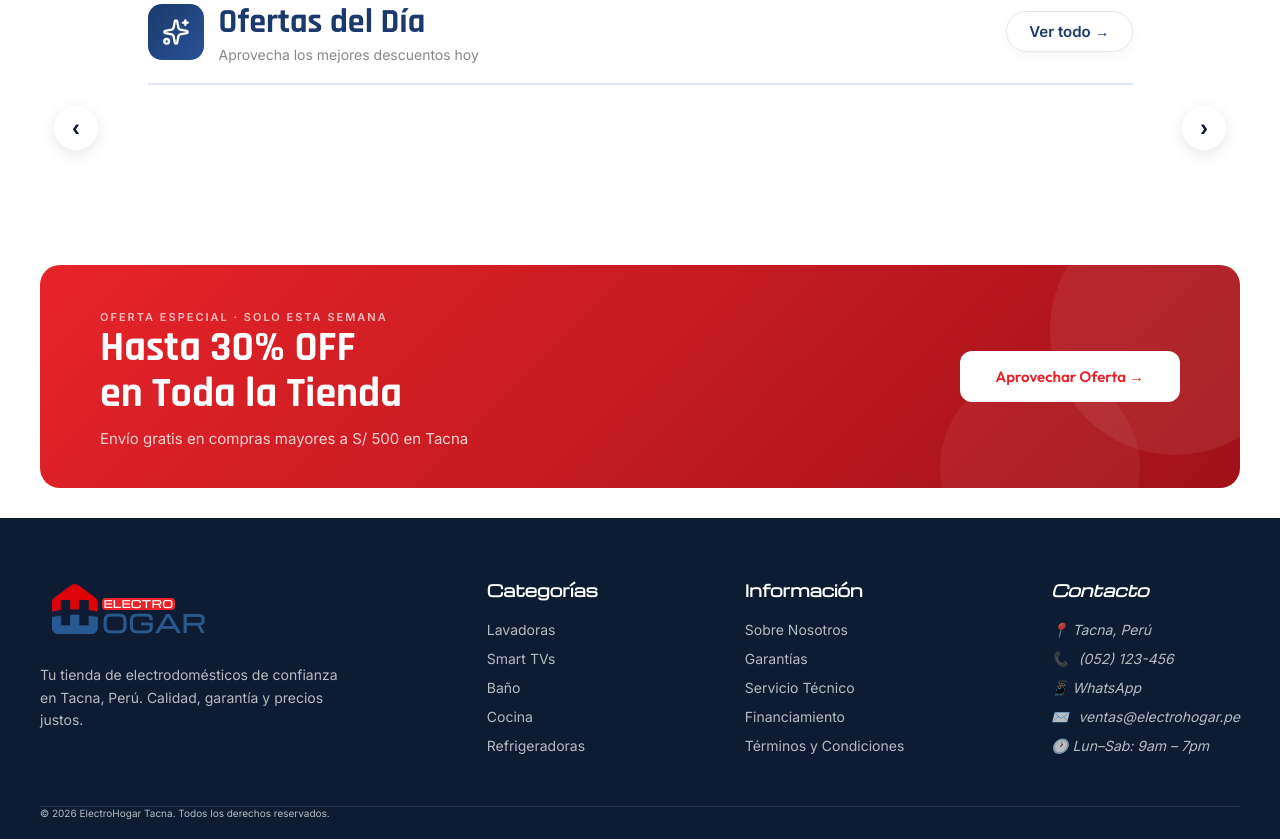
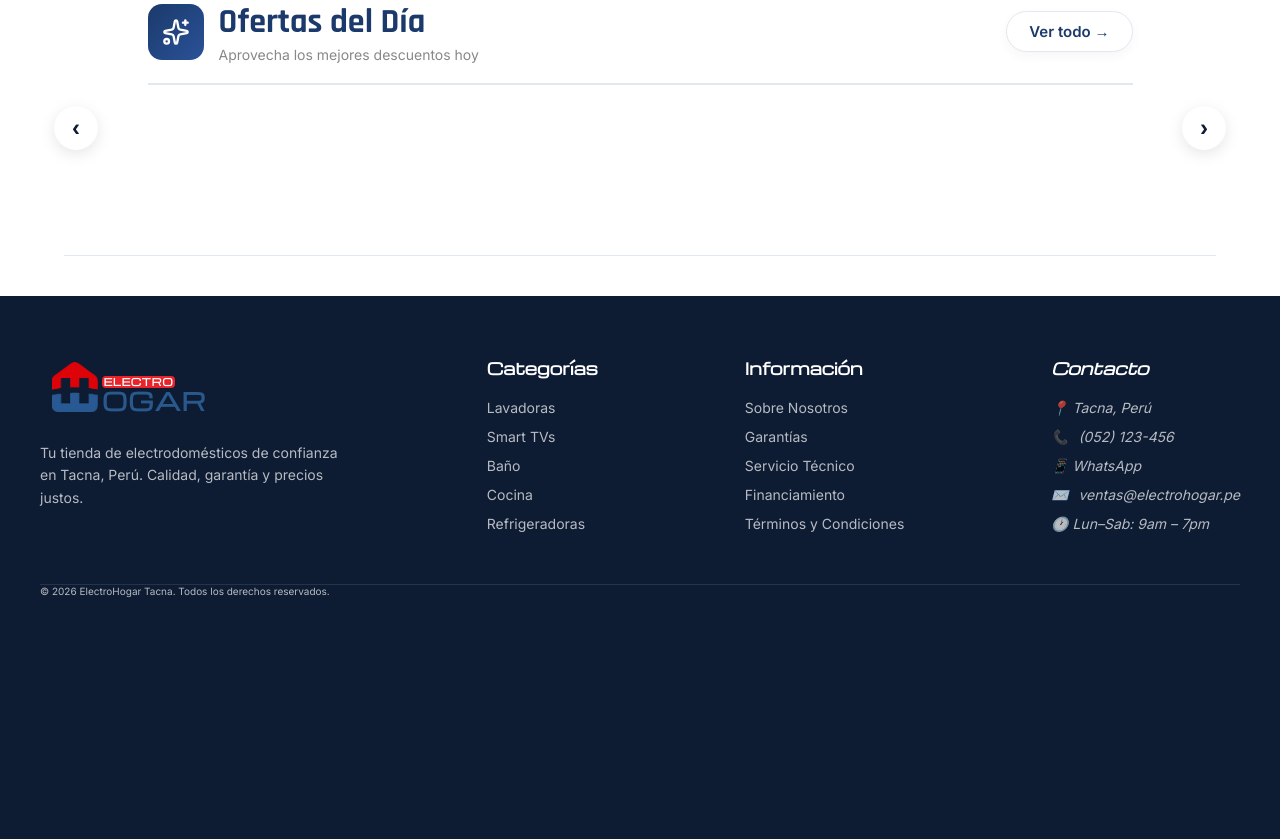
Before and after one commit to Javiermald06/catalogo-electrodomesticos-h, a PHP site: page / in a window 1280 px wide. Shown: the part 905-1744 px from the top of the page. After the commit the page ends 1503 px from the top, so only its background shows below. Run offline with PHP 8.4, Linux system fonts and the light colour scheme; the visitor is signed in with stand-in values (Sample User, id 1); data that the repository does not hold is empty; a stand-in replaces the project's code that opens the database connection; some libraries are stand-ins or nearby versions.

Commit message:
Frontend: Eliminar banner promocional y agregar separador visual para productos

```diff
--- a/index.php
+++ b/index.php
@@ -137,16 +137,10 @@
       </div>
     </section>
 
-    <aside id="promo-container" style="padding: 30px 0;" aria-label="Promoción especial">
-      <div class="promo-banner">
-        <div class="promo-text">
-          <span class="promo-tag">Oferta especial · Solo esta semana</span>
-          <h3 class="promo-title">Hasta 30% OFF<br>en Toda la Tienda</h3>
-          <p class="promo-sub">Envío gratis en compras mayores a S/ 500 en Tacna</p>
-        </div>
-        <button class="promo-cta">Aprovechar Oferta →</button>
-      </div>
-    </aside>
+    <!-- Separador entre Ofertas y Productos -->
+    <div style="padding: 20px 0 40px 0; display: flex; justify-content: center;">
+      <hr style="border: 0; height: 1px; background: #e2e8f0; width: 90%; max-width: 1200px;">
+    </div>
 
     <div id="sections-container"></div>
 
```
